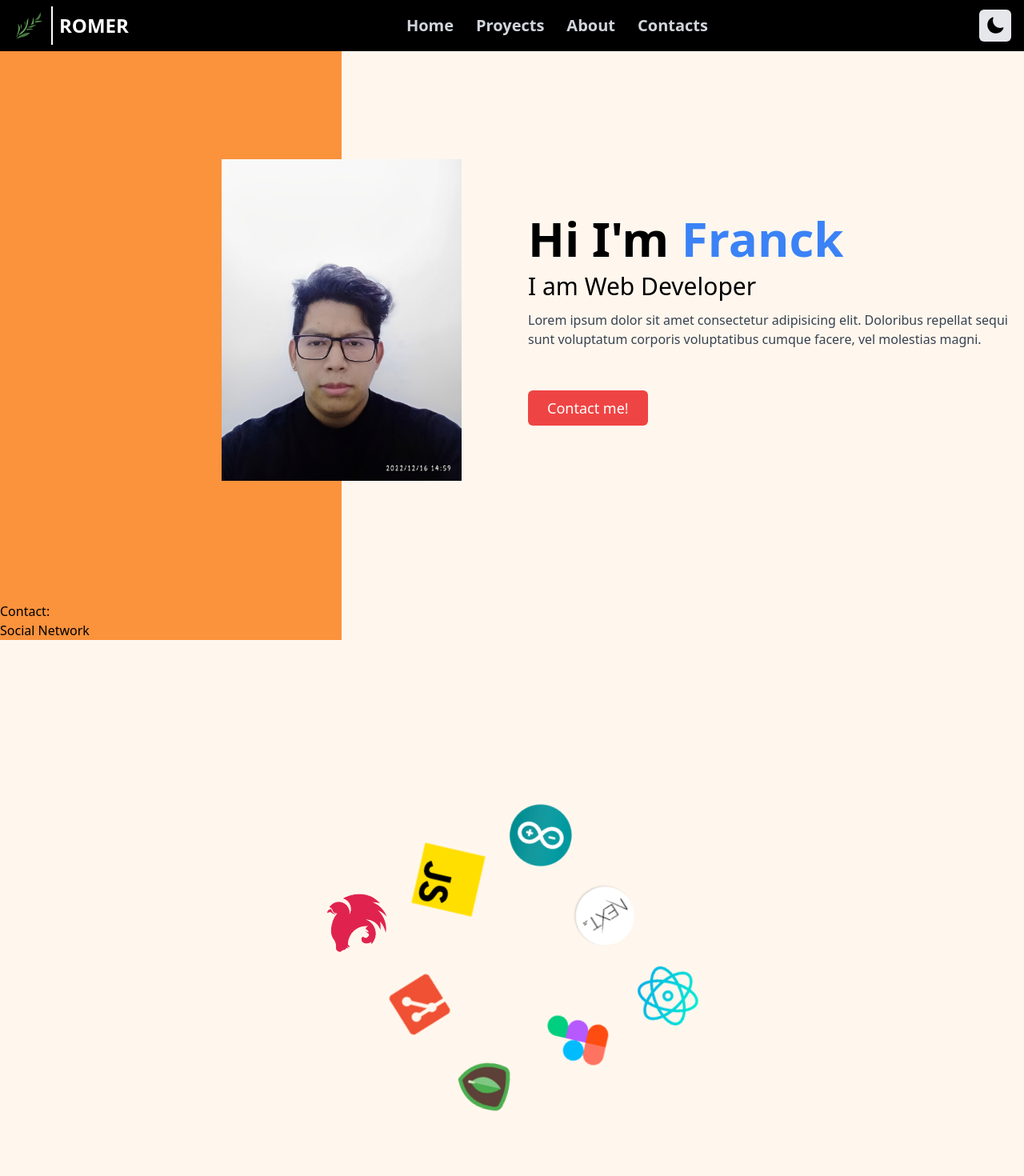
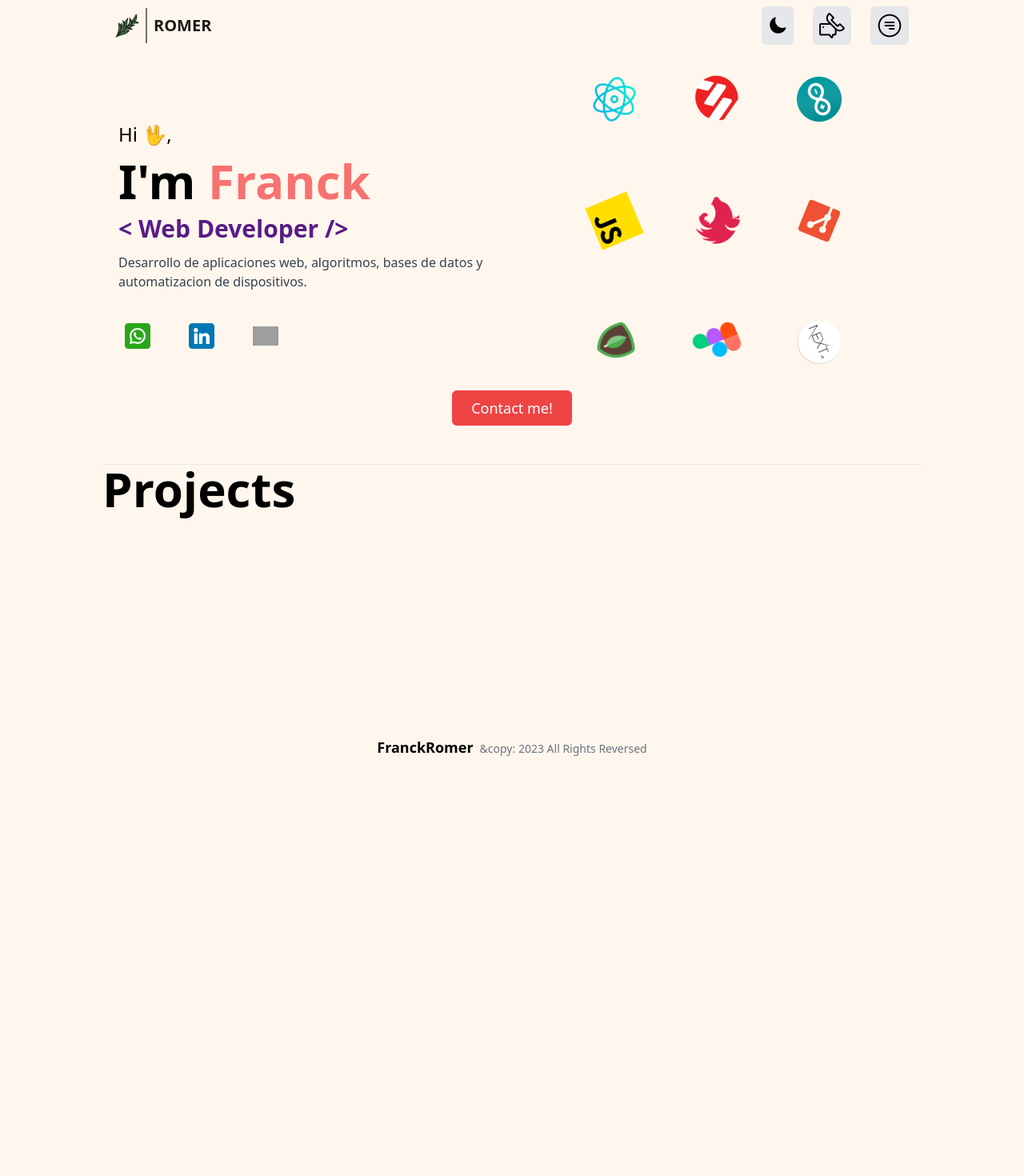
Before and after one commit to FranckRomer/romer-dev_v3, a Next.js app: page / in a window 1280 px wide. Shown: the top 1470 px of the page at 80% size. After the commit the page ends 972 px from the top, so only its background shows below. Built offline with nearby package versions, Linux system fonts and the light colour scheme; grey boxes are pictures that could not be loaded.

Commit message:
nuevo mejorado portfolio

```diff
--- a/src/components/Button.tsx
+++ b/src/components/Button.tsx
@@ -2,7 +2,7 @@
 const Button = ({ children, className, onClick }:any) => {
     return (
         <button
-            className={`p-2 rounded-md hover:ring-2 hover:ring-gray-300 ${className}`}
+            className={`p-2 rounded-md  hover:scale-125 transition-all duration-300 ${className}`}
             onClick={onClick}
         >
             {children}
--- a/src/pages/index.tsx
+++ b/src/pages/index.tsx
@@ -3,10 +3,28 @@ import Image from 'next/image'
 import { Inter } from '@next/font/google'
 import styles from '@/styles/Home.module.css'
 import Button from '@/components/Button'
+import Link from 'next/link'
 
 const inter = Inter({ subsets: ['latin'] })
 
 export default function Home() {
+  const skills = [
+    { name: 'React', path: '/SKILLS/react.png' },
+    { name: 'Microchip', path: '/SKILLS/microchip.png' },
+    { name: 'Arduino', path: '/SKILLS/arduino.png' },
+    { name: 'JavaScript', path: '/SKILLS/js.png' },
+    { name: 'Nest js', path: '/SKILLS/nest.png' },
+    { name: 'Git', path: '/SKILLS/git.png' },
+    { name: 'MongoDB', path: '/SKILLS/mongodb.png' },
+    { name: 'Figma', path: '/SKILLS/figma.png' },
+    { name: 'Next js', path: '/SKILLS/nextjs.png' },
+  ];
+
+  const contactos = [
+    { name: 'WhatsApp', path: '/social/whatsapp.png', url: "/" },
+    { name: 'Linkedin', path: '/social/linkedin.png', url: "/" },
+    { name: 'GitHub', path: '/social/github.png', url: "/" },
+  ];
   return (
     <>
       {/* <Head>
@@ -15,133 +33,76 @@ export default function Home() {
         <meta name="viewport" content="width=device-width, initial-scale=1" />
         <link rel="icon" href="/favicon.ico" />
       </Head> */}
+
+
       <main className='min-h-screen'>
-        <section className=' h-screen grid m-auto grid-cols-2 sm:grid-cols-3 md:grid-cols-4  lg:grid-cols-6'>
-          {/* <div className='h-screen grid grid-cols-2'> */}
-          {/* <div className='bg-orange-400'></div> */}
-          <div className=' bg-orange-400 hidden md:flex items-end text-black' >
-            <div>
-              <div >
-                <h3>Contact:</h3>
-              </div>
-              <div>
-                <h3>Social Network</h3>
-              </div>
+
+        <section className=' dark:bg-azul-negro md:grid grid-cols-2 mt-8   '>
+
+          <div className='m-auto px-5 '>
+            <h2 className='text-2xl my-3'>Hi 🖖,</h2>
+            <h1 className='text-6xl font-bold '>{"I'm"} <span className='text-red-400'>Franck</span></h1>
+            <h3 className='text-3xl my-3 font-semibold text-purple-900 dark:text-purple-500'>{'< Web Developer />'}</h3>
+            <p className='text-gray-700 mb-8 dark:text-white'>
+              Desarrollo de aplicaciones web, algoritmos, bases de datos y automatizacion de dispositivos.
+            </p>
+            <div className='flex items-center gap-8'>
+              {contactos.map(contact => (
+                <Button key={0}>
+                  <Link href={contact.url} >
+                    <Image
+                      key={0}
+                      className='w-8 '
+                      src={contact.path}
+                      alt={contact.name}
+                      width={60}
+                      height={60}
+                    />
+                    {/* <p>{contact.name}</p> */}
+                  </Link>
+                </Button>
+              ))}
+
             </div>
           </div>
 
-          <div className='h-screen relative grid grid-cols-1 md:grid-cols-2 bg-orange-400 lg:col-span-2 md:bg-transparent'>
-            <div className='flex justify-center items-center bg-orange-400'></div>
-            <div className=' justify-center items-center bg-transparent hidden md:flex'></div>
-            <Image
-              // Absolute URL
-              className='m-auto absolute top-0 left-0 right-0 bottom-0'
-              src='/mi_foto_pro.jpeg'
-              alt='User profile picture'
-              width={300}
-              height={300}
-            />
+
+          <div className=" md:h-1/2 flex items-center hover:animate-born my-10 md:my-auto  ">
+            <div className=" grid grid-cols-3  md:w-3/4 mx-auto  md:gap-y-16 " >
+              {skills.map(skill => (
+                <div>
+                  <Image
+                    // Absolute URL
+                    key={0}
+                    className='peer w-14 sm:w-18 animate-spin-slow hover:animate-none hover:scale-125 m-auto'
+                    src={skill.path}
+                    alt={skill.name}
+                    width={77}
+                    height={77}
+                  />
+                  <p className='text-center mt-2 invisible peer-hover:visible'>{skill.name}</p>
+                </div>
+              ))}
+
+            </div>
           </div>
 
-          {/* </div> */}
+          <div className='flex justify-center items-center col-span-2 mb-12'>
+            <Link href={"/contact"}>
+              <Button className='bg-red-500 text-white px-6 text-lg '>Contact me!</Button>
+            </Link>
+          </div>
 
-          <div className='m-auto px-5 sm:col-span-2 md:col-span-2 lg:col-span-3 ' >
-            <h1 className='text-6xl font-bold '>Hi {"I'm"} <span className=' text-blue-500'>Franck</span></h1>
-            <h3 className='text-3xl my-3'>I am Web Developer</h3>
-            <p className='text-gray-700 mb-8 dark:text-white'>Lorem ipsum dolor sit amet consectetur adipisicing elit. Doloribus repellat sequi sunt voluptatum corporis voluptatibus cumque facere, vel molestias magni.</p>
-            <div className='flex '>
-              <Button className='bg-red-500 text-white px-6 text-lg mt-5'>Contact me!</Button>
-            </div>
+        </section>
+
+        {/* //?------------- */}
+
+        <hr />
+        <section id='projects'>
+          <div>
+            <h1 className='text-6xl font-bold '>Projects</h1>
           </div>
         </section>
-
-
-        {/* <section className='snap-start grid grid-cols-3'>
-          <div className='bg-orange-400'></div>
-          <div className='grid col-span-2 border'>
-            <h1>Proyects</h1>
-animate-spin-slow
-          </div>
-        </section> */}
-
-        <div className="flex justify-center items-center h-screen">
-          <div className="animate-spin-slow  relative w-1/4 h-1/2">
-            <Image
-              // Absolute URL
-              className=' animate-none  absolute top-0 left-1/2 transform -translate-x-1/2 -translate-y-1/2 '
-              style={{ transformOrigin: 'center' }}
-              src='/SKILLS/react.png'
-              alt='User profile picture'
-              width={77}
-              height={77}
-            />
-            <Image
-              // Absolute URL
-              className=' animate-none  absolute top-1/4 left-1/4 transform -translate-x-1/2 -translate-y-1/2 rotate-45'
-              style={{ transformOrigin: 'center' }}
-              src='/SKILLS/nextjs.png'
-              alt='User profile picture'
-              width={77}
-              height={77}
-            />
-            <Image
-              // Absolute URL
-              className=' animate-none  absolute top-1/2 left-0 transform -translate-x-1/2 -translate-y-1/2 rotate-90'
-              style={{ transformOrigin: 'center' }}
-              src='/SKILLS/arduino.png'
-              alt='User profile picture'
-              width={77}
-              height={77}
-            />
-            <Image
-              // Absolute URL
-              className=' animate-none  absolute top-3/4 left-1/4 transform -translate-x-1/2 -translate-y-1/2 rotate-135'
-              style={{ transformOrigin: 'center' }}
-              src='/SKILLS/js.png'
-              alt='User profile picture'
-              width={77}
-              height={77}
-            />
-            <Image
-              // Absolute URL
-              className=' animate-none  absolute top-full left-1/2 transform -translate-x-1/2 -translate-y-1/2 rotate-180'
-              style={{ transformOrigin: 'center' }}
-              src='/SKILLS/nest.png'
-              alt='User profile picture'
-              width={77}
-              height={77}
-            />
-            <Image
-              // Absolute URL
-              className=' animate-none  absolute top-3/4 left-3/4 transform -translate-x-1/2 -translate-y-1/2 rotate-225'
-              style={{ transformOrigin: 'center' }}
-              src='/SKILLS/git.png'
-              alt='User profile picture'
-              width={77}
-              height={77}
-            />
-            <Image
-              // Absolute URL
-              className=' animate-none  absolute top-1/2 left-full transform -translate-x-1/2 -translate-y-1/2 rotate-270'
-              style={{ transformOrigin: 'center' }}
-              src='/SKILLS/mongodb.png'
-              alt='User profile picture'
-              width={77}
-              height={77}
-            />
-            <Image
-              // Absolute URL
-              className=' animate-none  absolute top-1/4 left-3/4 transform -translate-x-1/2 -translate-y-1/2 rotate-315'
-              style={{ transformOrigin: 'center' }}
-              src='/SKILLS/figma.png'
-              alt='User profile picture'
-              width={77}
-              height={77}
-            />
-          </div>
-        </div>
-
-        {/* //?------------- */}
 
         {/* <section id='proyects'>
           <div className="relative">
@@ -162,6 +123,10 @@ animate-spin-slow
 
 
       </main>
+
+      {/* <div className='fixed top-3/4 left-1/2 justify-center col-span-2 border'>
+        <Button className='bg-red-500 text-white px-6 text-lg mt-5'>Contact me!</Button>
+      </div> */}
     </>
   )
 }
--- a/src/sections/Header.tsx
+++ b/src/sections/Header.tsx
@@ -7,6 +7,7 @@ import { useTheme } from 'next-themes'
 const Header = () => {
     const { systemTheme, theme, setTheme } = useTheme()
     const [mounted, setMounted] = useState(false)
+    const [menu, setMenu] = useState(false)
 
     useEffect(() => {
         setMounted(true)
@@ -27,7 +28,7 @@ const Header = () => {
 
             return (
                 <Button
-                    className='dark:bg-neutral-600'
+                    className='dark:bg-neutral-800'
                     onClick={() => setTheme('light')}
                 >
                     <svg xmlns="http://www.w3.org/2000/svg" viewBox="0 0 24 24" fill="currentColor" className="w-6 h-6">
@@ -52,7 +53,7 @@ const Header = () => {
     }
 
     return (
-        <header className='fixed h-12 flex item-center justify-between   items-center  top-0 left-0 right-0 max-w-screen-2xl mx-auto py-8 px-4 bg-black  z-40 '>
+        <header className='sticky h-12 flex item-center justify-between   items-center  top-0 left-0 right-0 w-full mx-auto py-8 px-4 bg-orange-50 dark:bg-neutral-900  z-40 '>
             <Link href={"/"} className='flex items-center gap-2 ' >
                 {/* <h3>Romer-Dev.com</h3>
                 <p>Portfolio</p> */}
@@ -60,28 +61,79 @@ const Header = () => {
                     // Absolute URL
                     src='/romero.png'
                     alt='User profile picture'
-                    width={40}
-                    height={40}
+                    width={30}
+                    height={30}
                 />
-                <h3 className='text-white font-semibold border-l-2 p-2  border-white text-2xl'>ROMER</h3>
+                <h3 className='text-stone-900 dark:text-white font-semibold border-l-2 p-2 border-stone-500  dark:border-white text-xl'>ROMER</h3>
             </Link>
-            <ul className=' gap-7 items-center text-xl hidden sm:flex' >
+
+            <div className='flex gap-6 '>
+                {renderThemeChanger()}
+                <div className='flex items-center'>
+                    <Button className=' bg-gray-200 dark:bg-neutral-800 '>
+                        <Link href={"/contact"}>
+                            <Image
+                                key={0}
+                                className='w-8 dark:invert'
+                                src='/iconos/contacto2.png'
+                                alt='Menu'
+                                width={60}
+                                height={60}
+                            />
+                        </Link>
+                    </Button>
+                </div>
+
+                <div className=' ' onClick={() => setMenu(!menu)}>
+                    <Button className=' bg-gray-200 dark:bg-neutral-800 '>
+                        <Image
+                            key={0}
+                            className='w-8 dark:invert'
+                            src='/iconos/menu3.png'
+                            alt='Menu'
+                            width={60}
+                            height={60}
+                        />
+                    </Button>
+                </div>
+            </div>
+            {/* //?------------------------------------------- */}
+            {menu ?
+                <div>
+                    <div
+                        className='fixed top-0 left-0 right-0 bottom-0 h-screen w-screen '
+                        onClick={()=>setMenu(false)}
+                    ></div>
+
+                    <div className='absolute top-14  right-8 bg-black/75 border rounded-md' >
+                        {/* <div className='flex justify-end m-8'>
+                        <Button onClick={() => setMenu(false)}>
+                            <Image
+                                key={0}
+                                className='w-8'
+                                src='/iconos/cerrar.png'
+                                alt='Menu'
+                                width={60}
+                                height={60}
+                            />
+                        </Button>
+                    </div> */}
+                        <ul className=' gap-7 items-center text-xl grid' >
                             {navigations.map(nav => (
                                 <Link
                                     key={0}
                                     href={nav.path}
-                        className='font-semibold text-gray-300 hover:text-white dark:text-gray-300 dark:hover:text-white hover:underline'
+                                    className='font-semibold text-neutral-700 hover:text-blue-500 dark:text-gray-300 dark:hover:text-blue-500 hover:underline transition-all duration-200'
                                 >
                                     {nav.label}
                                 </Link>
                             ))}
                         </ul>
-            <div className='flex gap-6'>
-                {renderThemeChanger()}
-                <div className='sm:hidden flex items-center justify-center'>
-                    <h3>Menu</h3>
                     </div>
                 </div>
+                :
+                ""
+            }
         </header>
     )
 }
--- a/src/styles/globals.css
+++ b/src/styles/globals.css
@@ -10,11 +10,22 @@
         @apply bg-transparent;
     }
     body{
-        @apply transition-all duration-500 max-w-screen-2xl mx-auto bg-orange-50 dark:bg-neutral-900 dark:text-amber-50 ;
+        @apply transition-all duration-500 max-w-5xl mx-auto bg-orange-50 dark:bg-neutral-900 dark:text-amber-50 animate-born;
         /* @apply dark: bg-red-400 dark: text-blue-800; */
     }
 }
 
+
+.animate-spin-slow {
+    animation: spin-slow 30s linear infinite;
+  }
+
+.bg-azul-negro{
+    background: linear-gradient(107.56deg, #2F3F80 0%, #000001 100%);
+}
+.bg-blanco-azul{
+    background: linear-gradient(107.56deg, #fff 0%, #2F3F80 100%);
+}
 @keyframes spin-slow {
     from {
       transform: rotate(0deg);
@@ -22,8 +33,17 @@
     to {
       transform: rotate(360deg);
     }
-  }
+}
 
-  .animate-spin-slow {
-    animation: spin-slow 20s linear infinite;
-  }
+.animate-born{
+  animation: born 1.5s linear ;
+  /* transform: ; */
+}
+@keyframes born {
+    from {
+      opacity: 0;
+    }
+    to {
+      opacity: 1;;
+    }
+}
```
Also changed, not shown: public/iconos/cerrar.png (added), public/social/whatsapp.png (added). Lines whose indentation alone changed are shown as unchanged.
